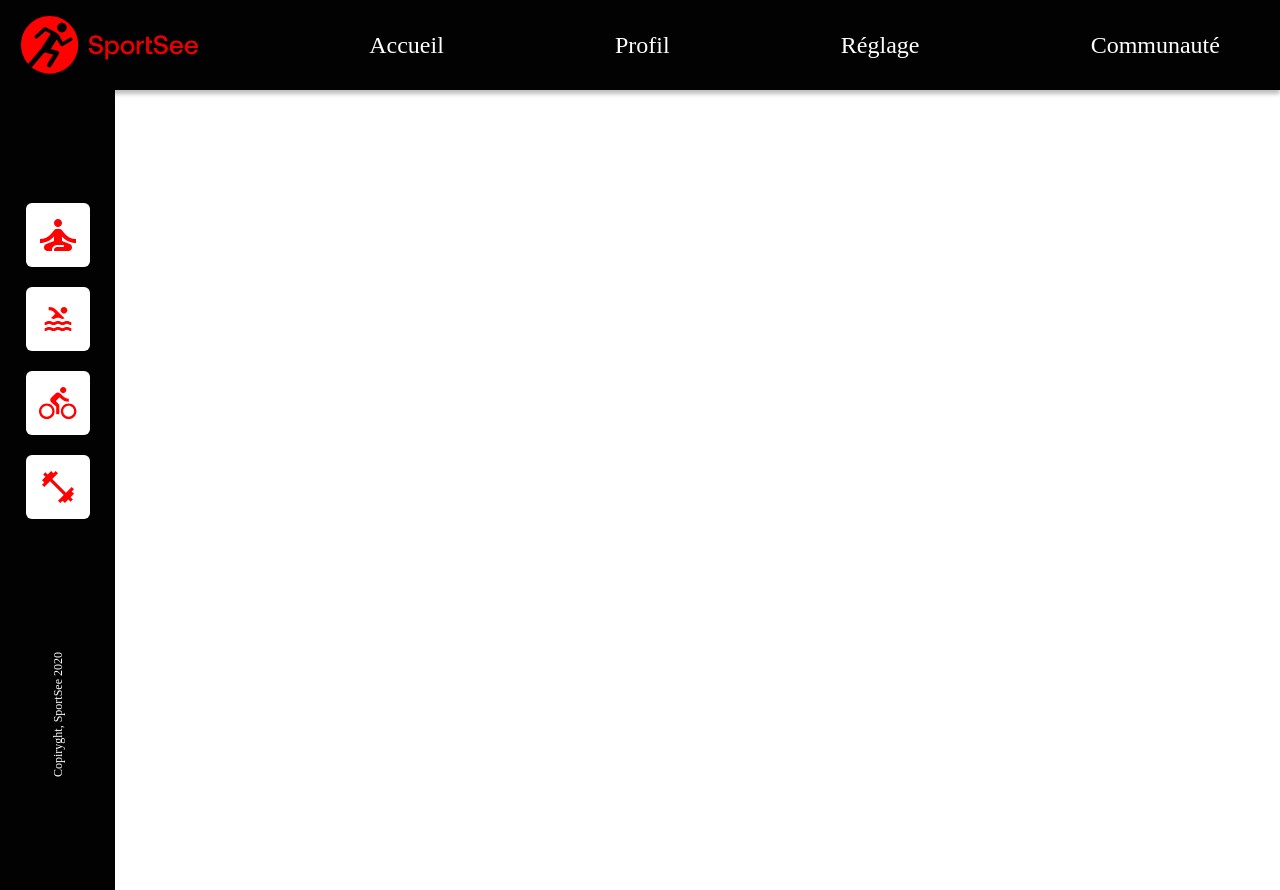
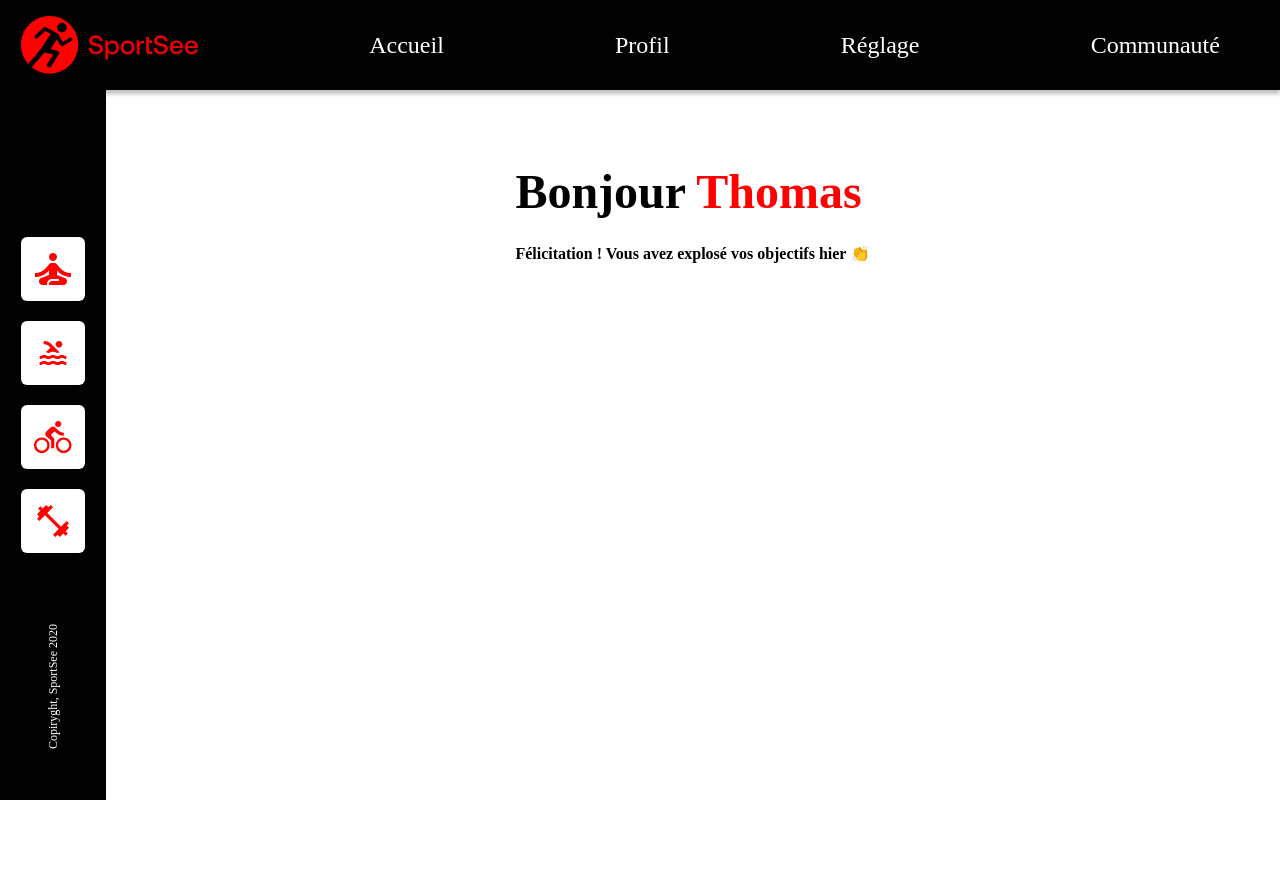
Before and after one commit to Matthieu-Mary/P12-SportSee, a React (Vite) app in the folder SportSee-Front/: page / in a window 1280 px wide. After the commit the page ends 800 px from the top, so only its background shows below. Built offline with nearby package versions, Linux system fonts and the light colour scheme.

Commit message:
purchase main content integration

```diff
--- a/SportSee-Front/src/App.tsx
+++ b/SportSee-Front/src/App.tsx
@@ -1,14 +1,19 @@
-import Header from "./components/Header"
-import Sidebar from "./components/Sidebar"
+import Header from "./components/Header";
+import Sidebar from "./components/Sidebar";
+import Title from "./components/Title";
 
 function App() {
-
   return (
     <div className="App">
       <Header />
-      <Sidebar />
+      <main>
+        <Sidebar />
+        <section className="dashboard">
+          <Title />
+        </section>
+      </main>
     </div>
-  )
+  );
 }
 
-export default App
+export default App;
--- a/SportSee-Front/src/components/Title.tsx
+++ b/SportSee-Front/src/components/Title.tsx
@@ -0,0 +1,12 @@
+type Props = {};
+
+export default function Title({}: Props) {
+  return (
+    <div className="titles">
+      <h1>
+        Bonjour <span>Thomas</span>
+      </h1>
+      <h4>Félicitation ! Vous avez explosé vos objectifs hier 👏</h4>
+    </div>
+  );
+}
--- a/SportSee-Front/src/styles/components/_sidebar.scss
+++ b/SportSee-Front/src/styles/components/_sidebar.scss
@@ -1,12 +1,12 @@
 .sidebar {
     background: var(--color-dark);
     width: 115px;
-    height: 100vh;
     display: flex;
     flex-direction: column;
     align-items: center;
     justify-content: space-evenly;
     nav {
+        margin-top: 6rem;
         display: flex;
         flex-direction: column;
         a {
--- /dev/null
+++ b/SportSee-Front/src/styles/components/_title.scss
@@ -0,0 +1,14 @@
+.titles {
+    margin-top: 60px;
+    margin-bottom: 70px;
+    text-align: left;
+    h1 {
+        font-size: 48px;
+        line-height: 24px;
+        color: black;
+        margin-bottom: 40px;
+        span {
+            color: var(--color-orange);
+        }
+    }
+}
--- a/SportSee-Front/src/styles/index.scss
+++ b/SportSee-Front/src/styles/index.scss
@@ -1,4 +1,5 @@
 @import "./utils/general";
 @import "./utils/variables";
 @import "./components/header";
-@import "./components/sidebar"
+@import "./components/sidebar";
+@import "./components/title";
--- a/SportSee-Front/src/styles/utils/_general.scss
+++ b/SportSee-Front/src/styles/utils/_general.scss
@@ -8,3 +8,15 @@ a {
     text-decoration: none;
     color: white;
 }
+
+main {
+    display: flex;
+    min-height: calc(100vh - 90px) ;
+}
+
+.dashboard {
+    display: flex;
+    justify-content: center;
+    margin: 30px 0;
+    width: 100%;
+}
--- a/SportSee-Front/src/styles/utils/_variables.scss
+++ b/SportSee-Front/src/styles/utils/_variables.scss
@@ -1,3 +1,4 @@
 :root {
     --color-dark: #020203;
+    --color-orange: #FF0101
 }
```
